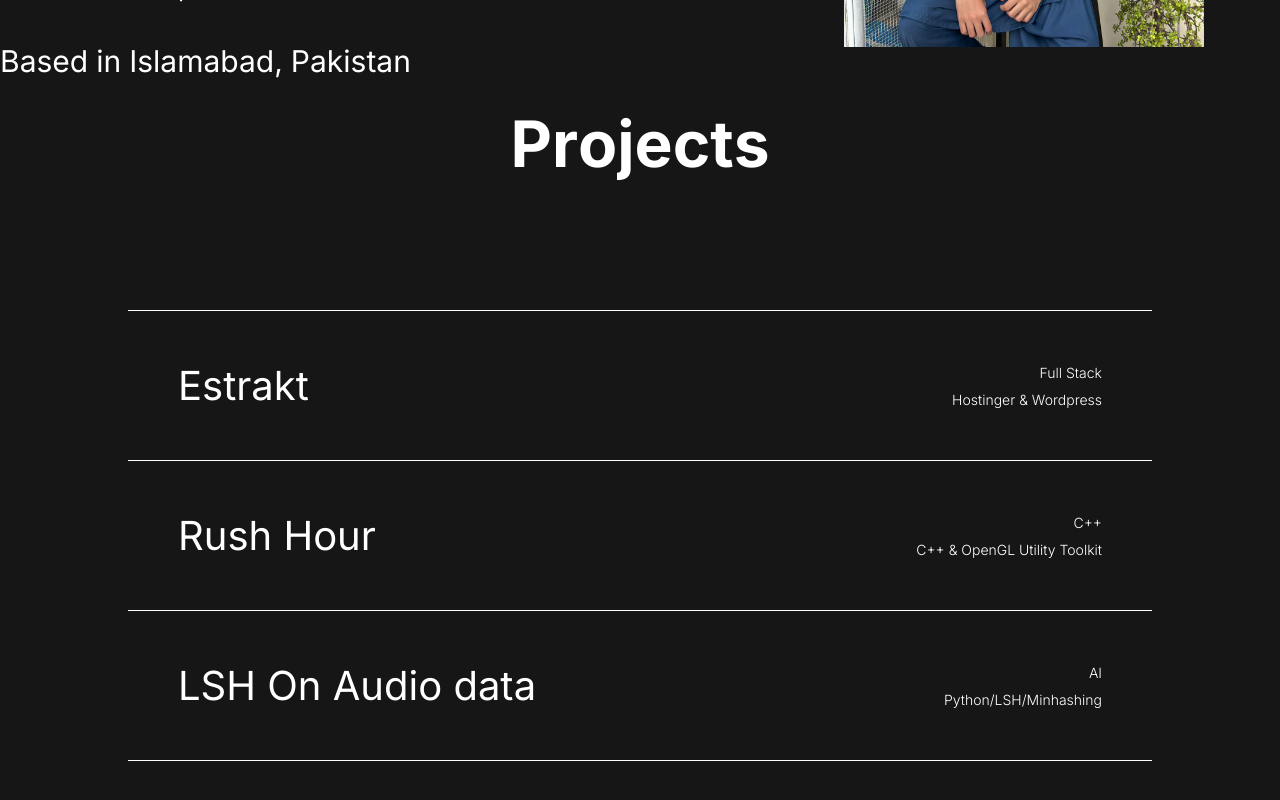
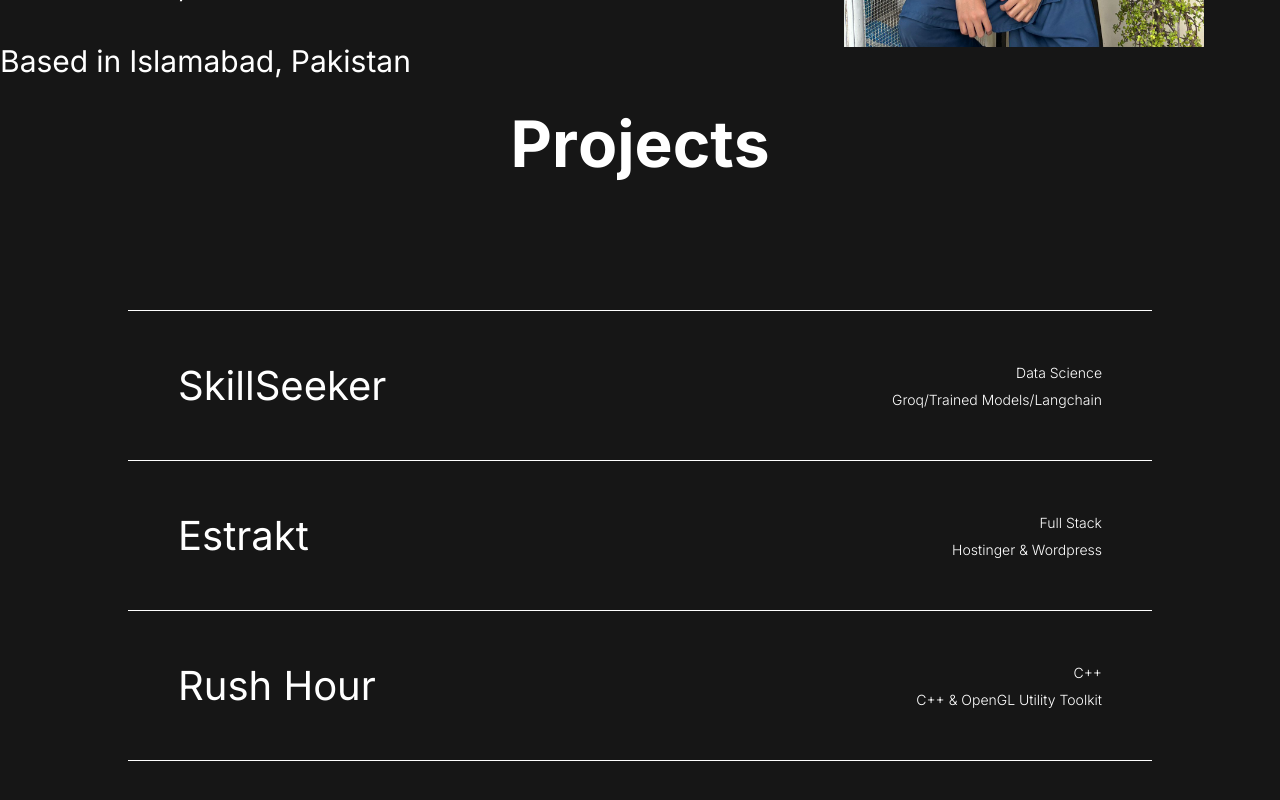
Before and after one commit to Ahmed-Shayan-Arsalan/portfolio, a Next.js app: page / in a window 1280 px wide. Shown: the part 1656-2456 px from the top of the page. Built offline with nearby package versions, Linux system fonts and the light colour scheme.

Commit message:
Update projects.js

```diff
--- a/src/Data/projects.js
+++ b/src/Data/projects.js
@@ -1,4 +1,12 @@
 export const projects=[
+    {
+        name:'SkillSeeker',
+        src:'estrakt.webp',
+        link:'https://github.com/Ahmed-Shayan-Arsalan/SkillSeeker-Exp-Ver-',
+        color:"#000000",
+        tech:'Groq/Trained Models/Langchain',
+        type:'Data Science',
+    },
     {
         name:'Estrakt',
         src:'estrakt.webp',
```
